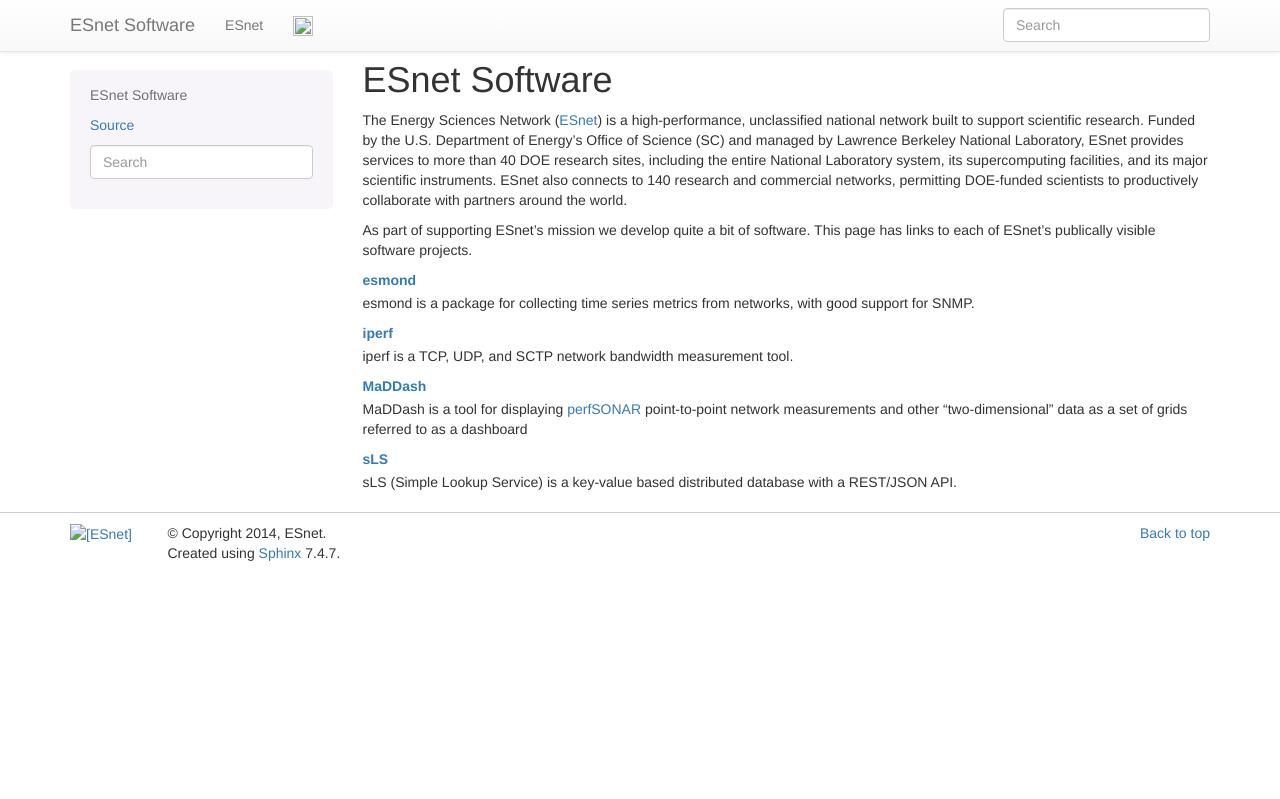
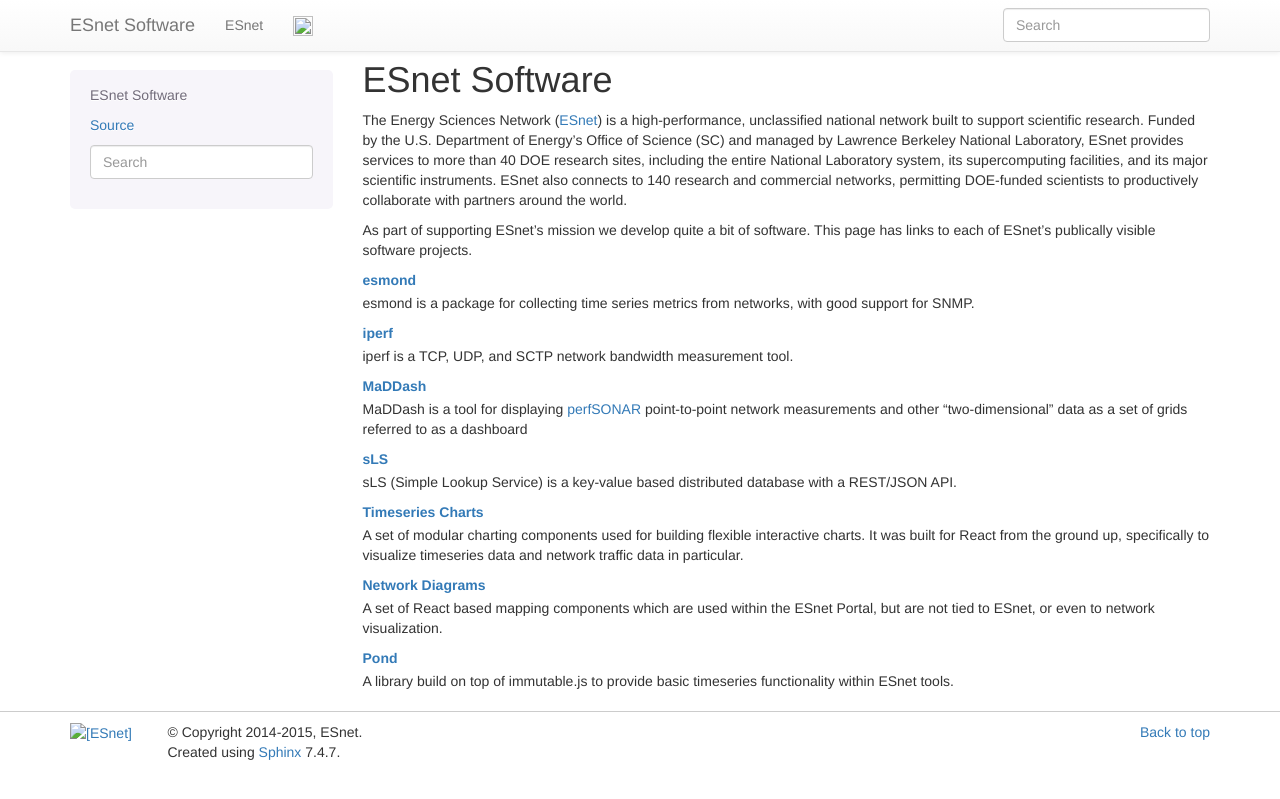
Before and after one commit to safaci2000/esnet.github.io, a Sphinx documentation site: the page built from docs/index.rst, in a window 1280 px wide. Shown: the top 799 px of the page. Built offline with Sphinx 7.4.7, drawn with Linux system fonts in a browser that asks for light colours; nearby versions of some CDN libraries; library files that are not in the unit come from our copies.

Commit message:
add new projects and bump copyright date

```diff
--- a/docs/conf.py
+++ b/docs/conf.py
@@ -45,7 +45,7 @@
 
 # General information about the project.
 project = u'ESnet Software'
-copyright = u'2014, ESnet'
+copyright = u'2014-2015, ESnet'
 
 # The version info for the project you're documenting, acts as replacement for
 # |version| and |release|, also used in various other places throughout the
--- a/docs/index.rst
+++ b/docs/index.rst
@@ -29,7 +29,16 @@
     MaDDash is a tool for displaying perfSONAR_ point-to-point network measurements and other "two-dimensional" data as a set of grids referred to as a dashboard
 
 sLS_
- sLS (Simple Lookup Service) is a key-value based distributed database with a REST/JSON API.
+    sLS (Simple Lookup Service) is a key-value based distributed database with a REST/JSON API.
+
+`Timeseries Charts`_
+    A set of modular charting components used for building flexible interactive charts. It was built for React from the ground up, specifically to visualize timeseries data and network traffic data in particular.
+
+`Network Diagrams`_
+    A set of React based mapping components which are used within the ESnet Portal, but are not tied to ESnet, or even to network visualization.
+
+Pond_
+    A library build on top of immutable.js to provide basic timeseries functionality within ESnet tools.
 
 .. _ESnet: http://www.es.net/
 .. _esmond: http://software.es.net/esmond/
@@ -37,5 +46,8 @@
 .. _MaDDash: http://software.es.net/maddash/
 .. _perfSONAR: http://fasterdata.es.net/performance-testing/perfsonar/perfsonar-dashboard/
 .. _sLS: http://software.es.net/simple-lookup-service/
+.. _Timeseries Charts: http://software.es.net/react-timeseries-charts/
+.. _Network Diagrams: http://software.es.net/react-network-diagrams/
+.. _Pond: http://software.es.net/pond/
 .. toctree::
    :maxdepth: 2
```
